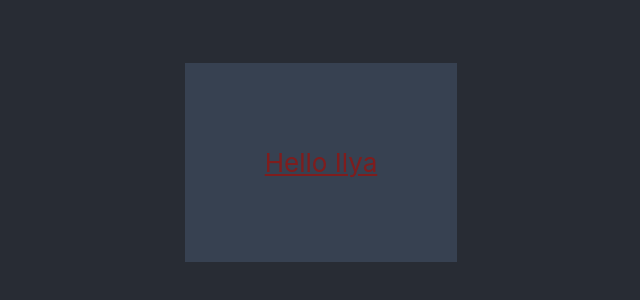
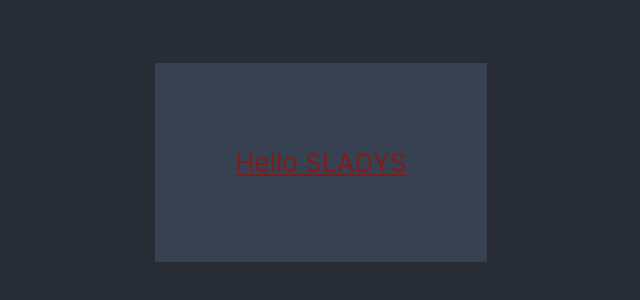
Before and after one commit to Sladys/Shelter-game, a React (Create React App) app: page / in a window 1280 px wide. Shown: the part 238-538 px from the top of the page, without its empty margins (319-959 px from the left). Built offline with nearby package versions, Linux system fonts and the light colour scheme.

Commit message:
first commit

```diff
--- a/package.json
+++ b/package.json
@@ -48,6 +48,7 @@
   },
   "devDependencies": {
     "eslint-config-airbnb-typescript": "^18.0.0",
+    "eslint-config-react-app": "^7.0.1",
     "eslint-plugin-import": "^2.29.1",
     "eslint-plugin-jsx-a11y": "^6.8.0",
     "eslint-plugin-react": "^7.34.2",
--- a/src/App.tsx
+++ b/src/App.tsx
@@ -6,7 +6,7 @@ function App() {
   return (
     <div className="App">
       <header className="App-header">
-        <p className="text-red-900 bg-gray-700 p-20 underline">Hello Ilya</p>
+        <p className="bg-gray-700 p-20 text-red-900 underline">Hello SLADYS</p>
       </header>
     </div>
   );
```
Also changed, not shown: 1 other file (tests, documents, lock files or other folders).
